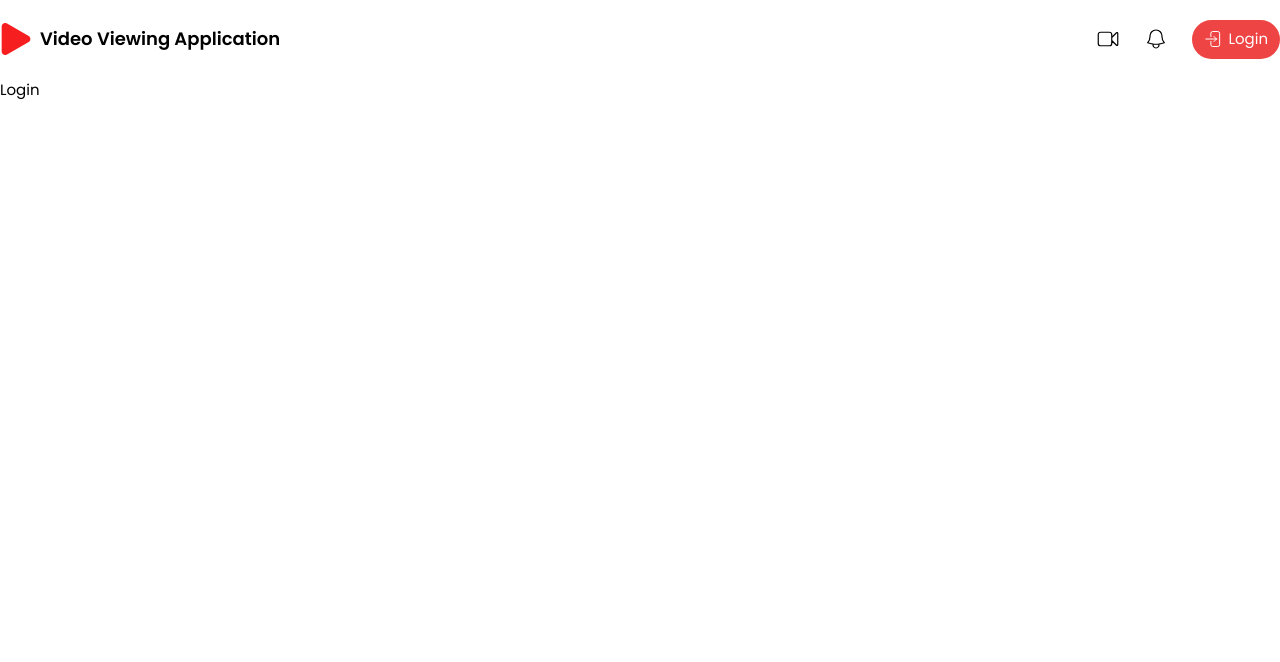
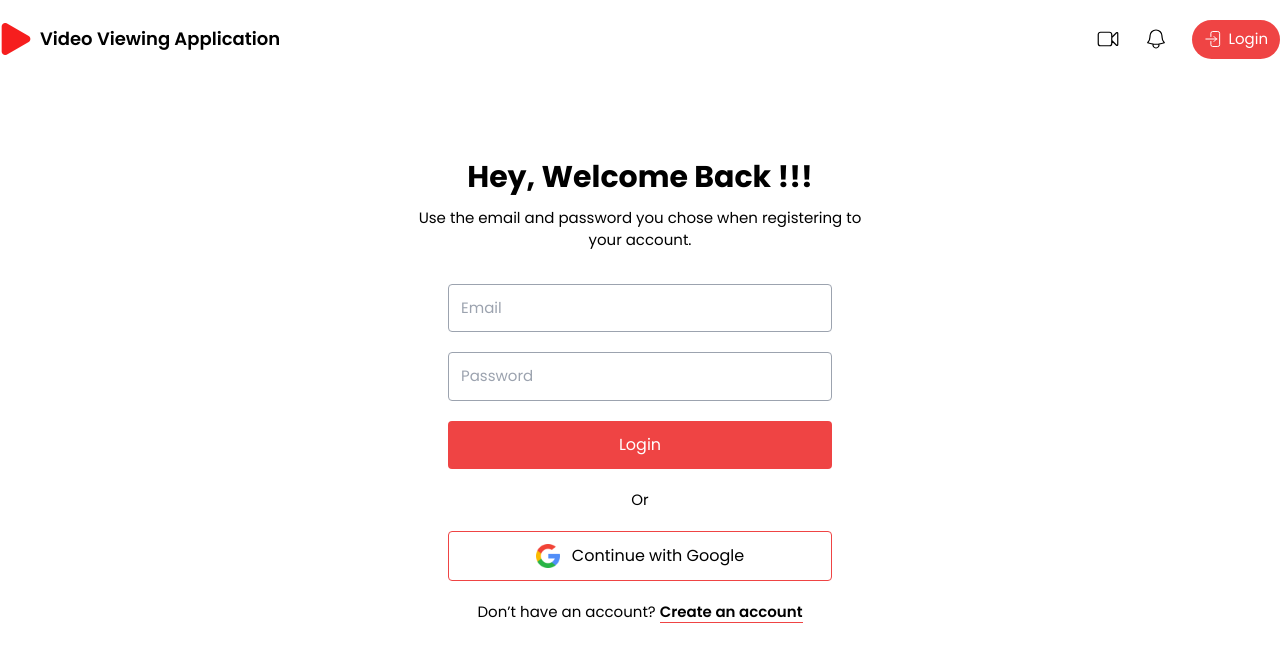
Before and after one commit to sagorranait/interview-task-vue, a Vue app: page /login in a window 1280 px wide. Shown: the top 662 px of the page. Built offline with nearby package versions, Linux system fonts and the light colour scheme.

Commit message:
Design of Login page is done.

```diff
--- a/src/router/index.ts
+++ b/src/router/index.ts
@@ -1,6 +1,7 @@
 import { createRouter, createWebHistory } from 'vue-router'
 import Home from '@/views/Home.vue'
 import Login from '@/views/Login.vue'
+import Register from '@/views/Register.vue'
 
 const router = createRouter({
   history: createWebHistory(import.meta.env.BASE_URL),
@@ -14,6 +15,11 @@ const router = createRouter({
       path: '/login',
       name: 'login',
       component: Login,
+    },
+    {
+      path: '/register',
+      name: 'register',
+      component: Register,
     }
   ]
 })
--- a/src/views/Login.vue
+++ b/src/views/Login.vue
@@ -1,8 +1,23 @@
 <script setup lang="ts">
+  import { RouterLink } from 'vue-router'
 </script>
 
 <template>
-  <main>
-    <h1>Login</h1>
+  <main class="w-full mt-20 flex items-center justify-center flex-col">
+    <h1 class="text-3xl font-bold">Hey, Welcome Back !!!</h1>
+    <p class="text-center py-3">Use the email and password you chose when registering to <br> your account.</p>
+    <form class='user-form py-5 flex items-center justify-center flex-col gap-5'>
+      <input type="email" class="w-96 p-3 border border-gray-400 rounded focus:outline-0" name="email" placeholder="Email" required />
+      <input type="password" class="w-96 p-3 border border-gray-400 rounded focus:outline-0" name="password" placeholder="Password" required/>
+      <button type="submit" class='w-96 p-3 text-base bg-red-500 text-white rounded'>Login</button>
+    </form>
+    <div>
+      <p class="text-center mb-5">Or</p>
+      <button class='w-96 flex items-center justify-center gap-3 p-3 text-base border border-red-500 rounded'>
+        <img class="w-6" src="../assets/search.png" alt="Search">
+        <span>Continue with Google</span>
+      </button>
+    </div>
+    <p class="mt-5">Don’t have an account? <RouterLink to='/register' class="border-b border-red-500 font-semibold">Create an account</RouterLink></p>
   </main>
 </template>
--- /dev/null
+++ b/src/views/Register.vue
@@ -0,0 +1,24 @@
+<script setup lang="ts">
+  import { RouterLink } from 'vue-router'
+</script>
+
+<template>
+  <main>
+    <h1>Hey, Welcome Back !!!</h1>
+    <p>Use the email and password you chose when registering to your account.</p>
+    <form className='user-form'>
+      <input type="email" name="email" id="emailInput" placeholder='Email' required />
+      <input type="password" name="password" id="passwordInput" placeholder='Password' required />
+      <button type="submit" className='phoneMarket-btn'>Login</button>
+      <p>Don’t have an account? <RouterLink to='/register'>Create an account</RouterLink></p>
+    </form>
+    <div>
+      <button>
+        <svg stroke="currentColor" fill="currentColor" stroke-width="0" viewBox="0 0 488 512" height="1em" width="1em" xmlns="http://www.w3.org/2000/svg">
+          <path d="M488 261.8C488 403.3 391.1 504 248 504 110.8 504 0 393.2 0 256S110.8 8 248 8c66.8 0 123 24.5 166.3 64.9l-67.5 64.9C258.5 52.6 94.3 116.6 94.3 256c0 86.5 69.1 156.6 153.7 156.6 98.2 0 135-70.4 140.8-106.9H248v-85.3h236.1c2.3 12.7 3.9 24.9 3.9 41.4z"></path>
+        </svg>
+        <span>Continue with Google</span>
+      </button>
+    </div>
+  </main>
+</template>
```
Also changed, not shown: src/assets/search.png (added).
